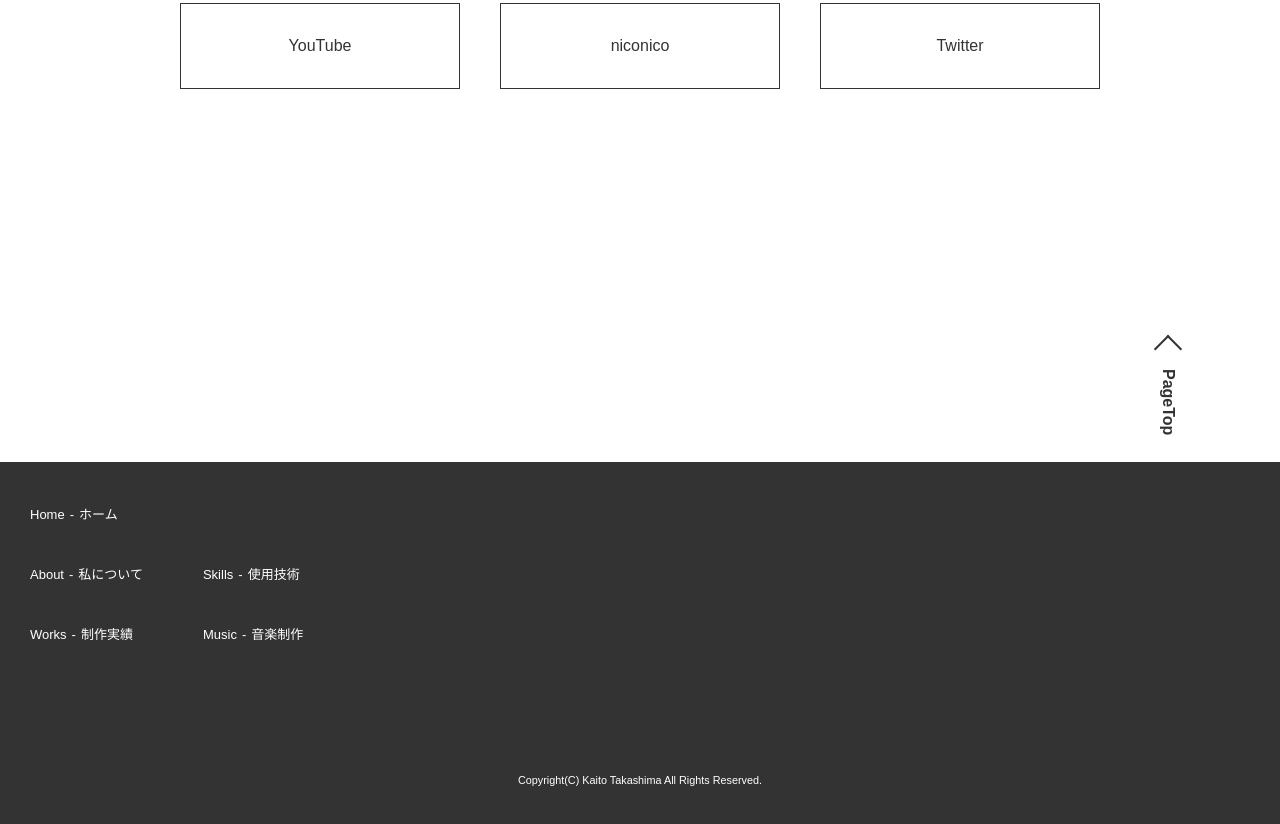
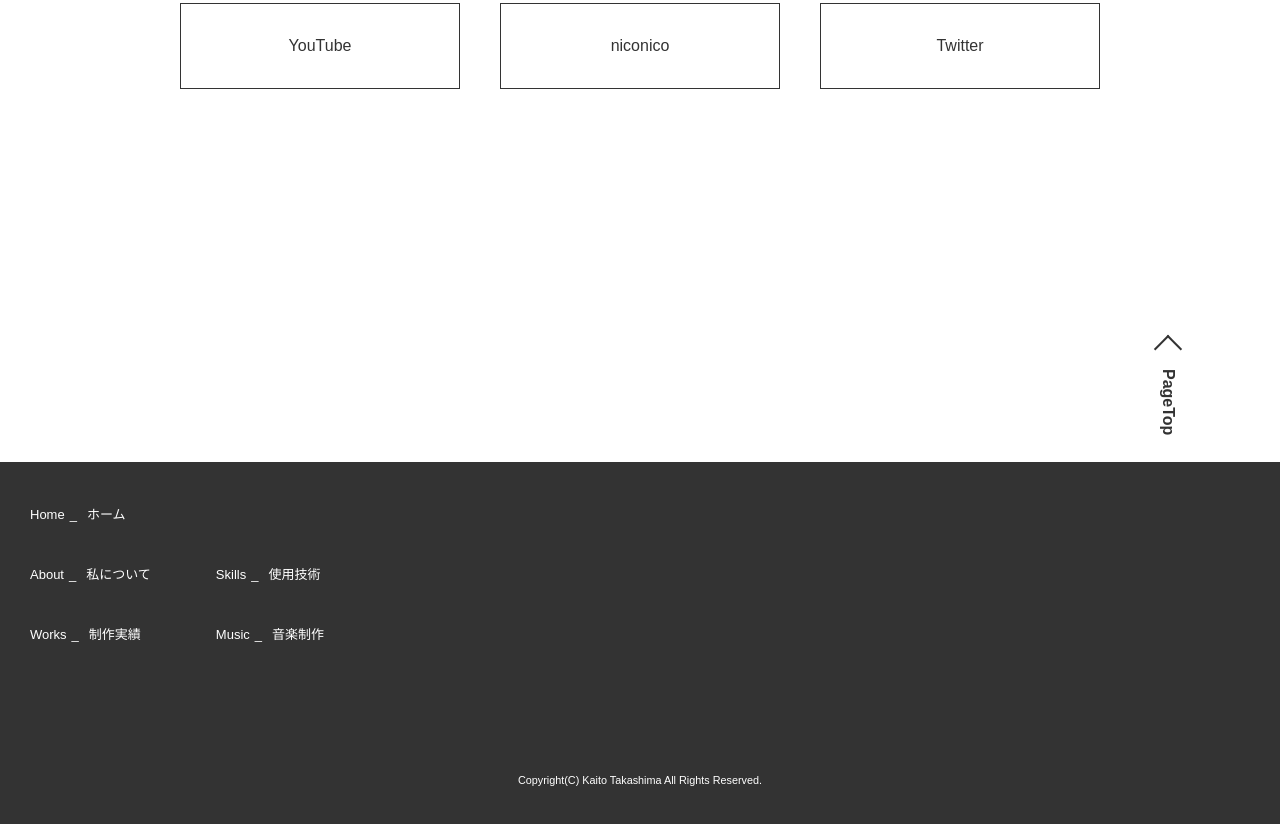
Before and after one commit to KaitoTakashima/portfolio, a plain HTML site: page index.html in a window 1280 px wide. Shown: the part 3558-4382 px from the top of the page. Drawn offline with Linux system fonts and the light colour scheme; a script that the page names is missing.

Commit message:
footer完成

```diff
--- a/index.html
+++ b/index.html
@@ -168,19 +168,19 @@
             <ul class="p-footer_nav">
                 <li class="p-footer_nav_list">
                     <ul class="p-footer_nav_content">
-                    <li><a href="">Home<span>-</span>ホーム</a></li>
+                        <li><a href="">Home<span>_</span><span class="p-ja_title">ホーム</span></a></li>
                     </ul>
                 </li>
                 <li class="p-footer_nav_list">
                     <ul class="p-footer_nav_content">
-                    <li><a href="">About<span>-</span>私について</a></li>
-                    <li><a href="">Skills<span>-</span>使用技術</a></li>
+                        <li><a href="">About<span>_</span><span class="p-ja_title">私について</span></a></li>
+                        <li><a href="">Skills<span>_</span><span class="p-ja_title">使用技術</span></a></li>
                     </ul>
                 </li>
                 <li class="p-footer_nav_list">
                     <ul class="p-footer_nav_content">
-                    <li><a href="">Works<span>-</span>制作実績</a></li>
-                    <li><a href="">Music<span>-</span>音楽制作</a></li>
+                        <li><a href="">Works<span>_</span><span class="p-ja_title">制作実績</span></a></li>
+                        <li><a href="">Music<span>_</span><span class="p-ja_title">音楽制作</span></a></li>
                     </ul>
                 </li>
             </ul>
```
Lines whose indentation alone changed are shown as unchanged.
